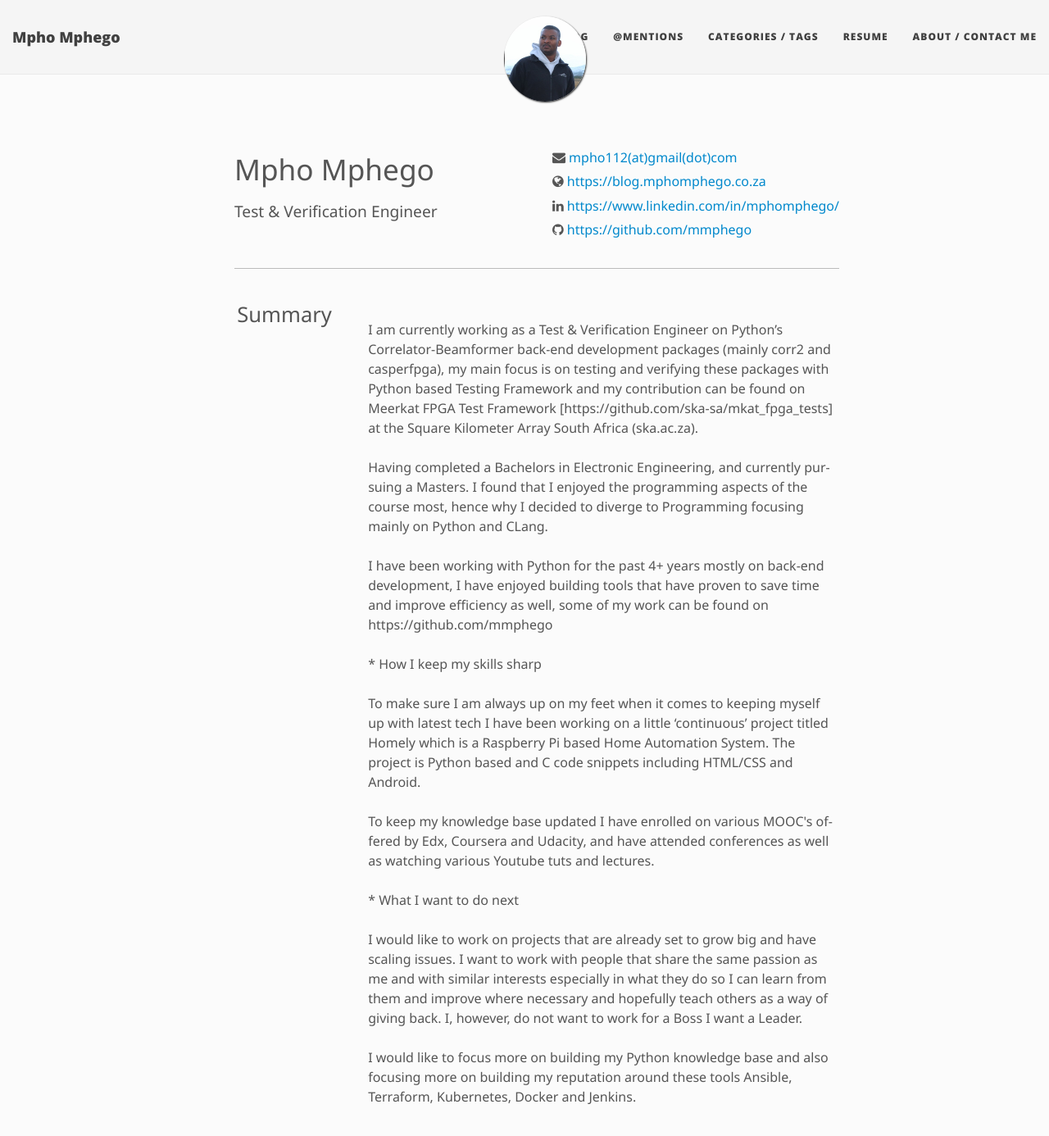
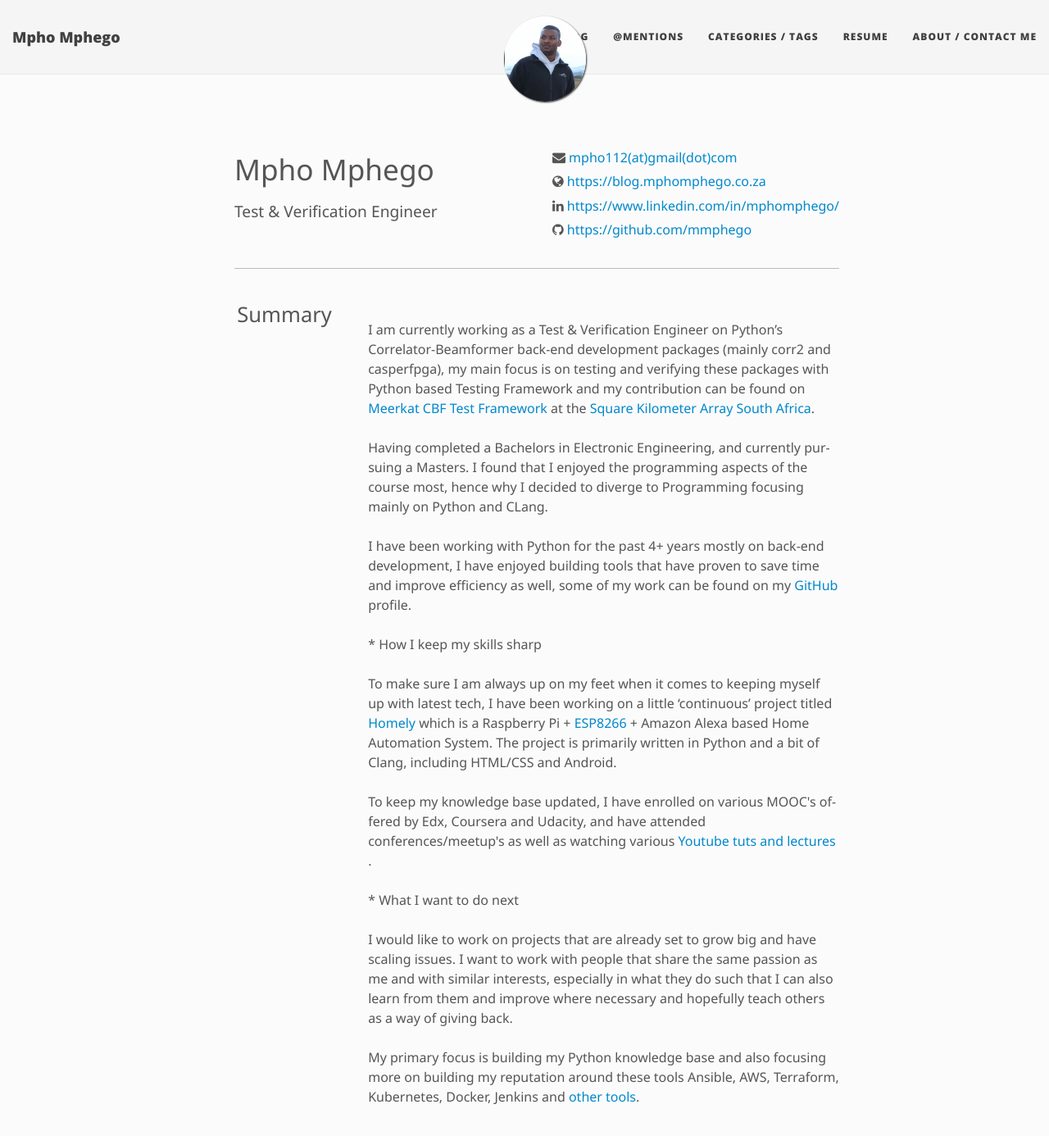
Before and after one commit to mmphego/mmphego.github.io, a Jekyll site: the page built from resume.html, in a window 1280 px wide and 1400 px high. Shown: the top 1386 px of the window at 82% size. Built offline with Jekyll 4.4.1, drawn with Linux system fonts in a browser that asks for light colours; nearby versions of some CDN libraries.

Commit message:
[Image] Replace Helix Nebula image with the MeerKAT - Center of the Milky Way image (http://www.ska.ac.za/media-releases/meerkat-radio-telescope-inaugurated-in-south-africa-reveals-clearest-view-yet-of-center-of-the-milky-way/)

```diff
--- a/_data/resume.yml
+++ b/_data/resume.yml
@@ -4,8 +4,6 @@
 contact:
   - icon: fa-envelope
     text: mpho112(at)gmail(dot)com
-  # - icon: fa-phone-square
-  #   text: your-phone-num
   - icon: fa-globe
     text: https://blog.mphomphego.co.za
   - icon: fa-linkedin
@@ -14,23 +12,23 @@
     text: https://github.com/mmphego
 
 summary: |
-        I am currently working as a Test & Verification Engineer on Python’s Correlator-Beamformer back-end development packages (mainly corr2 and casperfpga), my main focus is on testing and verifying these packages with Python based Testing Framework and my contribution can be found on Meerkat FPGA Test Framework [https://github.com/ska-sa/mkat_fpga_tests] at the Square Kilometer Array South Africa (ska.ac.za).
+        I am currently working as a Test & Verification Engineer on Python’s Correlator-Beamformer back-end development packages (mainly corr2 and casperfpga), my main focus is on testing and verifying these packages with Python based Testing Framework and my contribution can be found on  <a href="https://github.com/ska-sa/mkat_fpga_tests">Meerkat CBF Test Framework</a> at the <a href="ska.ac.za">Square Kilometer Array South Africa</a>.
 
         Having completed a Bachelors in Electronic Engineering, and currently pursuing a Masters. I found that I enjoyed the programming aspects of the course most, hence why I decided to diverge to Programming focusing mainly on Python and CLang.
 
-        I have been working with Python for the past 4+ years mostly on back-end development, I have enjoyed building tools that have proven to save time and improve efficiency as well, some of my work can be found on https://github.com/mmphego
+        I have been working with Python for the past 4+ years mostly on back-end development, I have enjoyed building tools that have proven to save time and improve efficiency as well, some of my work can be found on my <a href="https://github.com/mmphego">GitHub</a> profile.
 
         * How I keep my skills sharp
 
-        To make sure I am always up on my feet when it comes to keeping myself up with latest tech I have been working on a little ‘continuous’ project titled Homely which is a Raspberry Pi based Home Automation System. The project is Python based and C code snippets including HTML/CSS and Android.
+        To make sure I am always up on my feet when it comes to keeping myself up with latest tech, I have been working on a little ‘continuous’ project titled <a href="https://github.com/mmphego/Homely">Homely</a> which is a Raspberry Pi + <a href="https://github.com/mmphego/DSTV_A6_esp8266_IRremote">ESP8266</a> + Amazon Alexa based Home Automation System. The project is primarily written in Python and a bit of Clang, including HTML/CSS and Android.
 
-        To keep my knowledge base updated I have enrolled on various MOOC's offered by Edx, Coursera and Udacity, and have attended conferences as well as watching various Youtube tuts and lectures.
+        To keep my knowledge base updated, I have enrolled on various MOOC's offered by Edx, Coursera and Udacity, and have attended conferences/meetup's as well as watching various <a href="https://github.com/mmphego/programming-talks/blob/Watched-talks">Youtube tuts and lectures </a>.
 
         * What I want to do next
 
-        I would like to work on projects that are already set to grow big and have scaling issues. I want to work with people that share the same passion as me and with similar interests especially in what they do so I can learn from them and improve where necessary and hopefully teach others as a way of giving back. I, however, do not want to work for a Boss I want a Leader.
+        I would like to work on projects that are already set to grow big and have scaling issues. I want to work with people that share the same passion as me and with similar interests, especially in what they do such that I can also learn from them and improve where necessary and hopefully teach others as a way of giving back.
 
-        I would like to focus more on building my Python knowledge base and also focusing more on building my reputation around these tools Ansible, Terraform, Kubernetes, Docker and Jenkins.
+        My primary focus is building my Python knowledge base and also focusing more on building my reputation around these tools Ansible, AWS, Terraform, Kubernetes, Docker, Jenkins and <a href="https://xebialabs.com/assets/files/infographics/periodic-table-of-devops-tools-v3.pdf">other tools</a>.
 
 education:
   - university: Cape Peninsula University of Technology
--- a/_includes/header.html
+++ b/_includes/header.html
@@ -25,7 +25,9 @@
     <div class="row">
       <div class="col-lg-8 col-lg-offset-2 col-md-10 col-md-offset-1">
         <div class="{{ include.type }}-heading">
-          <h1>{% if page.meta-title %}{{ page.meta-title }}{% else %}<br/>{% endif %}</h1>
+          <h1>{% if page.meta-title %}{{ page.meta-title }}{% else %}<br/>
+          {% endif %}
+        </h1>
 		  {% if page.subtitle %}
 		    {% if include.type == "page" %}
             <hr class="small">
```
Also changed, not shown: other parts of _includes/header.html (+3 -2 lines), index.html (+4 -4 lines), img/MeerKAT_Galactic-Centre_Low-Res.jpg (added).
